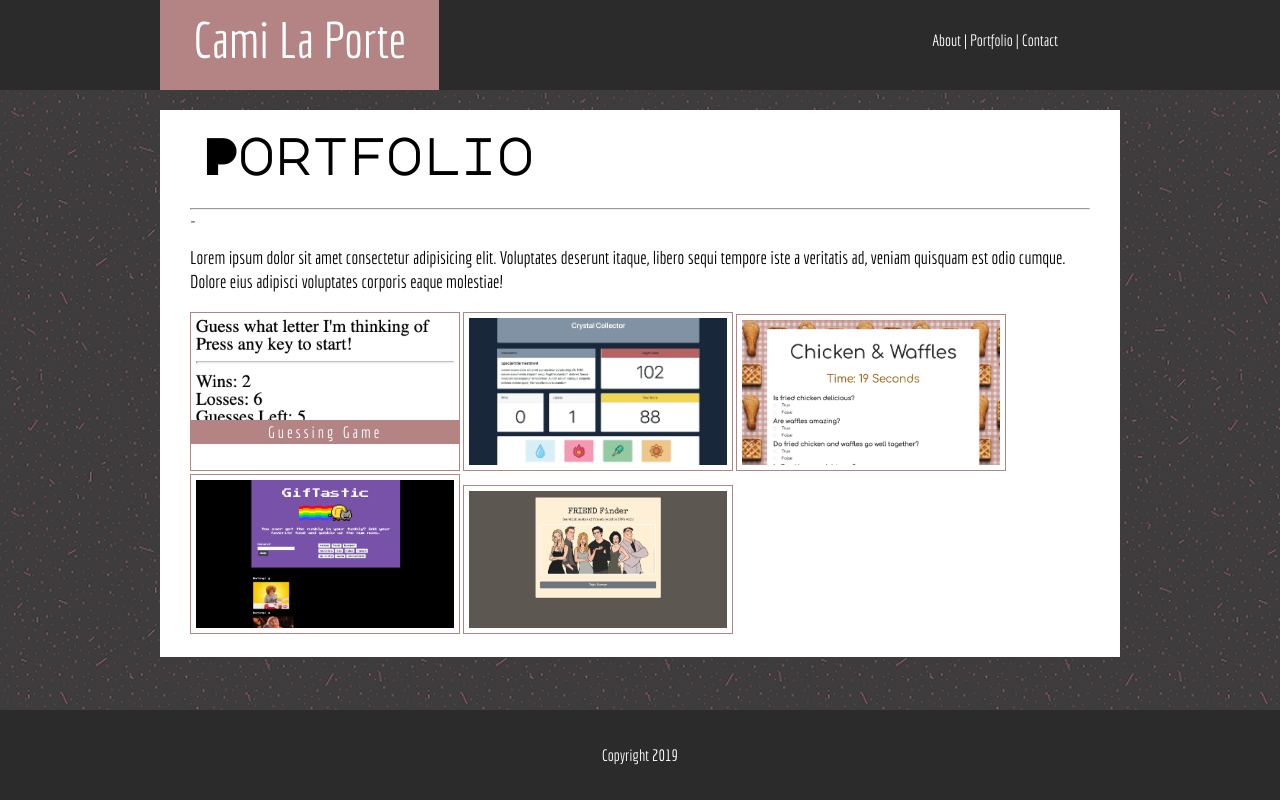
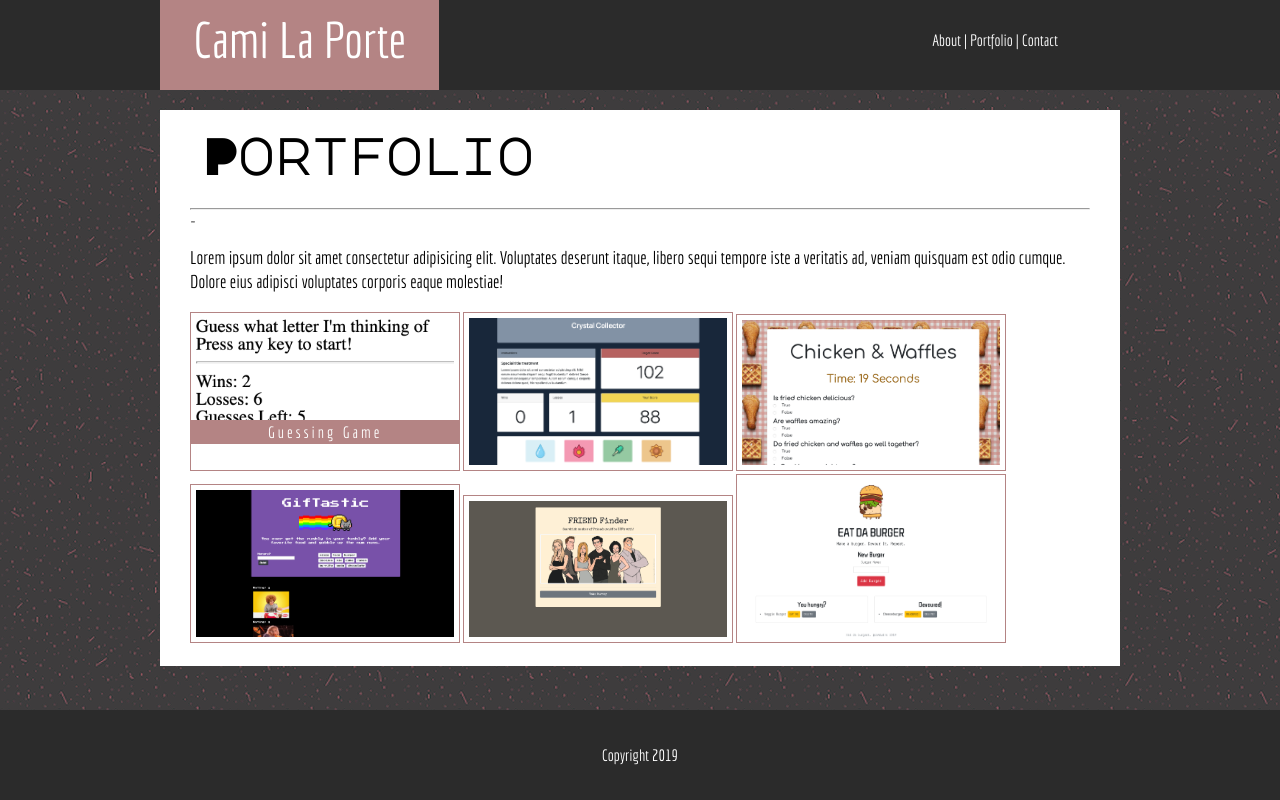
Before and after one commit to camiwins/Responsive-Portfolio, a plain HTML site: page portfolio.html in a window 1280 px wide. Drawn offline with Linux system fonts and the light colour scheme.

Commit message:
updating portfolio with burger assignment

```diff
--- a/portfolio.html
+++ b/portfolio.html
@@ -43,6 +43,7 @@
                         <a href="https://camiwins.github.io/Trivia-Game/index.html" target=blank><img id="portfolio-image" src="assets/images/chicken-waffle-quiz.png" alt=""></a>
                         <a href="https://camiwins.github.io/GifTastic/index.html" target=blank><img id="portfolio-image" src="assets/images/giftastic.png" alt=""></a>
                         <a href="https://friendfinder-homework.herokuapp.com/" target=blank><img id="portfolio-image" src="assets/images/friendfinder.png" alt=""></a>
+                        <a href="https://eat-da-burger-hw-clp.herokuapp.com/" target=blank><img id="portfolio-image" src="assets/images/eat-da-burger.png" alt=""></a>
                       </div>
                       <div class="col">
 
```
Also changed, not shown: assets/images/eat-da-burger.png (added).
